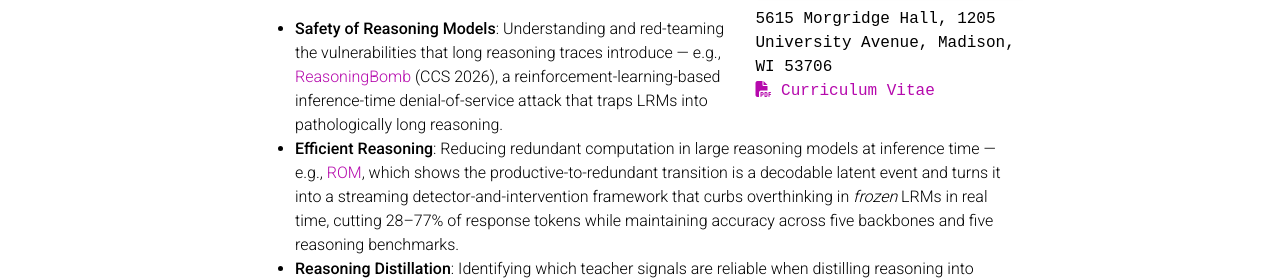
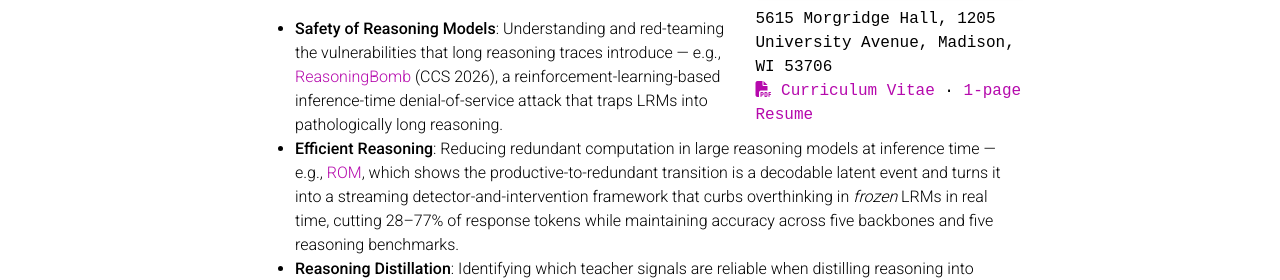
Before and after one commit to xinyan-wang-stat/xinyan-wang-stat.github.io, a Jekyll site: the page built from _pages/about.md, in a window 1280 px wide and 1322 px high. Shown: the part 480-760 px from the top of the window. Built offline with Jekyll 4.4.1, drawn with Linux system fonts in a browser that asks for light colours; full-size pictures stand in for the smaller copies a plugin makes; comment, search, counter and statistics services are not loaded; a style sheet for code colours, icons or effects is not loaded.

Commit message:
Publish both CV versions: full CV and 1-page resume
Co-Authored-By: Claude Opus 5.5 <noreply@anthropic.com>

```diff
--- a/_pages/about.md
+++ b/_pages/about.md
@@ -10,7 +10,7 @@ profile:
   image_circular: false # crops the image to make circular
   address: >
     <p>5615 Morgridge Hall, 1205 University Avenue, Madison, WI 53706</p>
-    <p><a href="/assets/pdf/resume.pdf" target="_blank" rel="noopener noreferrer"><i class="fas fa-file-pdf"></i> Curriculum Vitae</a></p>
+    <p><a href="/assets/pdf/resume.pdf" target="_blank" rel="noopener noreferrer"><i class="fas fa-file-pdf"></i> Curriculum Vitae</a> · <a href="/assets/pdf/resume_1page.pdf" target="_blank" rel="noopener noreferrer">1-page Resume</a></p>
 
 news: true
 latest_posts: false
```
Also changed, not shown: 2 other files.
